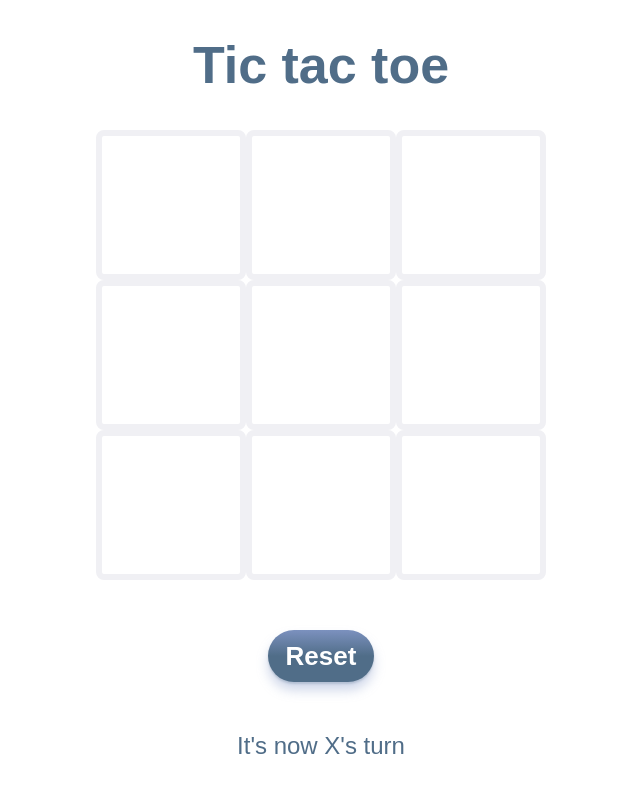
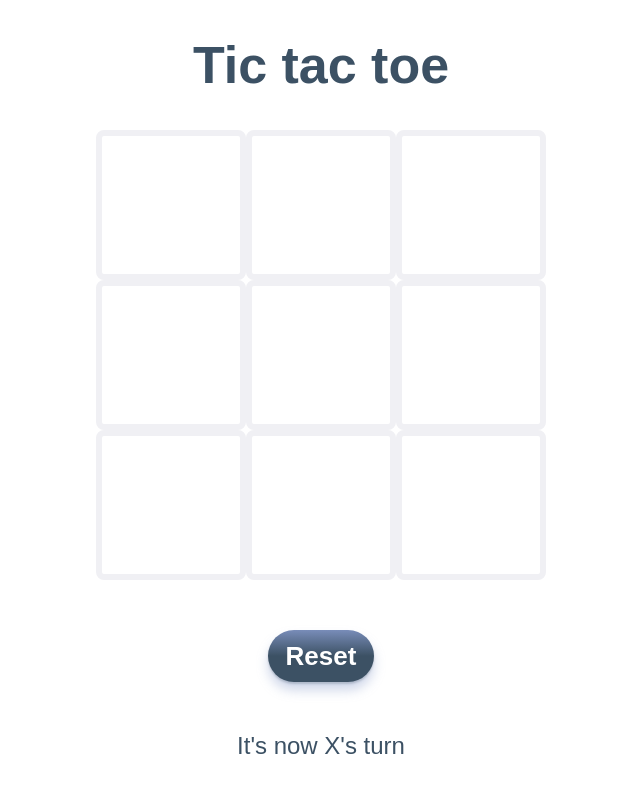
Before and after one commit to LivHed/Tic-tac-toe, a React (Create React App) app: page / in a window 1280 px wide. Shown: the top 792 px of the page, without its empty margins (319-959 px from the left). Built offline with nearby package versions, Linux system fonts and the light colour scheme; a web font is replaced by a local one.

Commit message:
Improve accessibility with better color combination and aria label

```diff
--- a/src/App.css
+++ b/src/App.css
@@ -10,7 +10,7 @@
   flex-direction: column;
   align-items: center;
   font-size: calc(10px + 2vmin);
-  color: rgb(80, 109, 136);
+  color: rgb(60, 81, 100);
 }
 
 .container {
@@ -50,7 +50,7 @@
 
 .resetButton {
   color: rgb(255, 255, 255);
-  background-color: rgb(80, 109, 136);
+  background-color: rgb(60, 81, 100);
   margin: 50px;
   font-size: calc(10px + 2vmin);
   padding: 18px;
@@ -59,8 +59,8 @@
   font-weight: 600;
   cursor: pointer;
   line-height: 16px;
-  background-image: linear-gradient(rgba(132, 152, 201, 0.84), rgba(80, 109, 136, 0.84) 50%);
-  box-shadow: rgba(80, 109, 136, 0.24) 0 2px 2px,rgba(132, 152, 201, 0.4) 0 8px 12px;
+  background-image: linear-gradient(rgba(132, 152, 201, 0.84), rgba(60, 81, 100, 0.84) 50%);
+  box-shadow: rgba(60, 81, 100, 0.24) 0 2px 2px,rgba(132, 152, 201, 0.4) 0 8px 12px;
 }
 
 .resetButton:hover {
@@ -68,6 +68,6 @@
 }
 
 .message-box {
-  color: rgb(80, 109, 136);
+  color: rgb(60, 81, 100);
   font-size: calc(8px + 2vmin);
 }
--- a/src/components/Square.tsx
+++ b/src/components/Square.tsx
@@ -4,7 +4,7 @@ type SquareProps = {
   };
 
 function Square({ value, onClick }: SquareProps) {
-    return <button className="square" onClick={onClick}>
+    return <button aria-label="gameboard-square" className="square" onClick={onClick}>
         {value}
     </button>
  }
```
